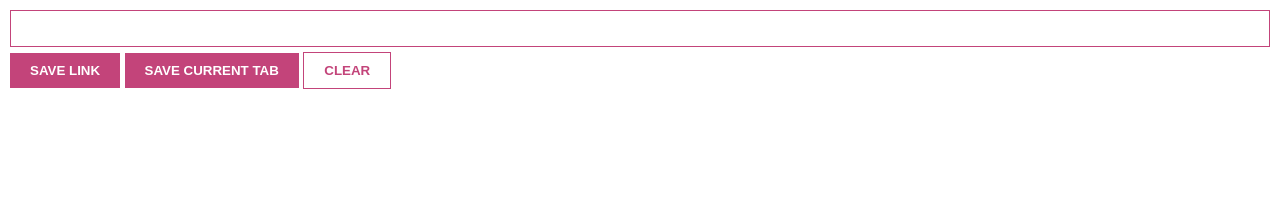
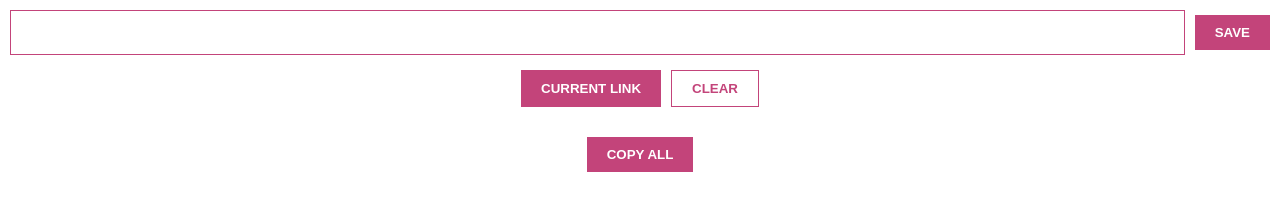
Before and after one commit to farhanakhanswe/Links-Tracker-Chrome-Extension, a browser extension: page index.html in a window 1280 px wide. Drawn offline with Linux system fonts and the light colour scheme.

Commit message:
Buttons reorganized and new button added for copy all

```diff
--- a/index.css
+++ b/index.css
@@ -1,3 +1,7 @@
+/*--------------------------------------------------------------
+# General
+--------------------------------------------------------------*/
+
 :root {
     --theme-base-color: #C3447A;
 }
@@ -8,48 +12,83 @@ body {
     padding: 10px;
     font-family: Arial, Helvetica, sans-serif;
     min-width: 400px;
-    /* background-color: black; */
 }
 
-#links-tracker input {
-    width: 100%;
-    padding: 10px;
-    box-sizing: border-box;
-    border: 1px solid var(--theme-base-color)
+.d-flex {
+    display: flex;
 }
 
-#links-tracker button {
+.justify-content-center {
+    justify-content: center;
+}
+
+.justify-content-between {
+    justify-content: space-between;
+}
+
+.mt-10 {
+    margin-top: 10px;
+}
+
+.mt-20 {
+    margin-top: 20px;
+}
+
+.gap-10 {
+    gap: 10px;
+}
+
+/*--------------------------------------------------------------
+# Links Tracker
+--------------------------------------------------------------*/
+
+.btn-theme {
     margin: 5px 0;
     padding: 10px 20px;
     font-weight: bold;
 }
 
-#links-tracker #delete-all-links-btn, #links-tracker #save-link-btn:hover, #links-tracker #save-current-tab-btn:hover {
+.btn-theme-outline {
+    background-color: white;
+    border: 1px solid var(--theme-base-color);
+}
+
+#links-list {
+    list-style: decimal;
+    margin-top: 20px;
+    margin-left: -20px;
+    color: var(--theme-base-color)
+}
+
+#links-list li {
+    margin-top: 7px;
+    font-size: 17px;
+}
+
+#links-list li a {
+    color: var(--theme-base-color)
+}
+
+#links-list li a:hover {
+    font-weight: bold;
+}
+
+#link-input {
+    width: 95%;
+    margin-right: 10px;
+    padding: 10px;
+    box-sizing: border-box;
+    border: 1px solid var(--theme-base-color);
+}
+
+#delete-all-links-btn, #copy-all-links-btn:hover, #save-link-btn:hover, #save-current-link-btn:hover {
     background-color: white;
     border: 1px solid var(--theme-base-color);
     color: var(--theme-base-color)
 }
 
-#links-tracker #save-link-btn, #links-tracker #save-current-tab-btn, #links-tracker #delete-all-links-btn:hover {
+#save-link-btn, #save-current-link-btn, #copy-all-links-btn, #delete-all-links-btn:hover {
     background-color: var(--theme-base-color);
     color: white;
     border: none;
 }
-
-#links-tracker ul {
-    list-style: decimal;
-    margin-left: -20px;
-    color: var(--theme-base-color)
-}
-
-#links-tracker li {
-    margin-top: 7px;
-}
-
-#links-tracker li a {
-    color: var(--theme-base-color)
-}
-
-#links-tracker li a:hover {
-    font-weight: bold;
-}
--- a/index.html
+++ b/index.html
@@ -10,11 +10,19 @@
 
 <body>
     <div id="links-tracker">
-        <input type="text" id="link-input">
-        <button id="save-link-btn">SAVE LINK</button>
-        <button id="save-current-tab-btn">SAVE CURRENT TAB</button>
-        <button id="delete-all-links-btn">CLEAR</button>
-        <ul id="links-list"></ul>
+        <div class="d-flex">
+            <input type="text" id="link-input">
+            <button class="btn-theme" id="save-link-btn">SAVE</button>
+        </div>
+        <div class="d-flex justify-content-center mt-10 gap-10">
+            <button class="btn-theme" id="save-current-link-btn">CURRENT LINK</button>
+            <button class="btn-theme" id="delete-all-links-btn">CLEAR</button>
+        </div>
+        <ul id="links-list">
+        </ul>
+        <div class="d-flex justify-content-center">
+            <button class="btn-theme" id="copy-all-links-btn">COPY ALL</button>
+        </div>
         <script src="index.js"></script>
     </div>
 </body>
--- a/index.js
+++ b/index.js
@@ -1,6 +1,6 @@
 const linkInputEl = document.getElementById("link-input");
 const saveLinkBtn = document.getElementById("save-link-btn");
-const saveCurrentTabBtn = document.getElementById("save-current-tab-btn");
+const saveCurrentTabBtn = document.getElementById("save-current-link-btn");
 const deleteAllLinksBtn = document.getElementById("delete-all-links-btn");
 const linksList = document.getElementById("links-list");
 const linksFromLocalStorage = JSON.parse(localStorage.getItem("trackedLinks"));
```
